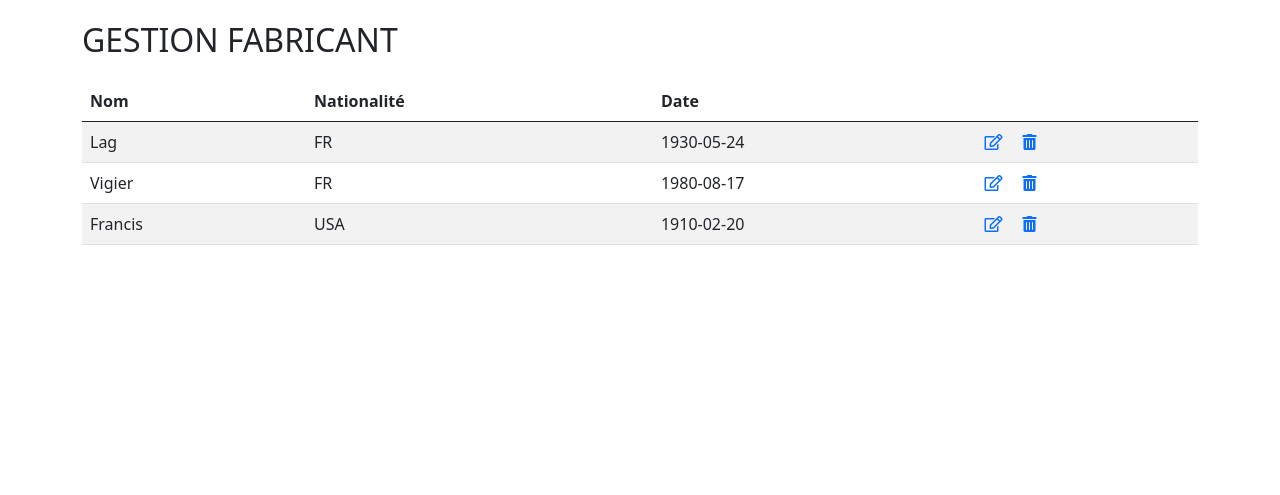
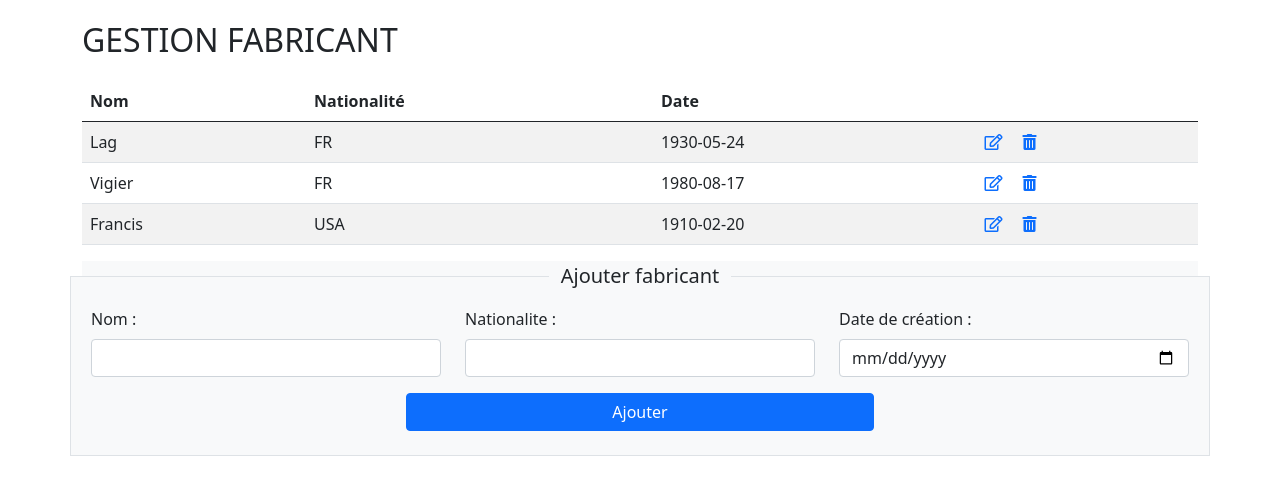
Before and after one commit to Pyromanprod/guitare, a PHP site: page /gestionfabricant.php in a window 1280 px wide. Shown: the part 56-551 px from the top of the page. Run offline with PHP 8.4, Linux system fonts and the light colour scheme; data comes from the database, SQL or seed files in the repository.

Commit message:
ajout formulaire addfabricant

```diff
--- a/gestionfabricant.php
+++ b/gestionfabricant.php
@@ -71,6 +71,50 @@
             </tbody>
         </table>
 
+        <form action="traitement/addfabricant.php" method="POST" class="bg-light">
+            <fieldset class="border p-2 form-group bg-light needs-validation row ">
+                <legend class="w-auto float-none fs-5 mx-auto">Ajouter fabricant
+                </legend>
+                <div class="mb-3 col-4">
+                    <label for="nom" class="form-label">Nom :</label>
+                    <input type="text" class="form-control" id="nom" name="nom" required>
+                </div>
+                <div class="mb-3 col-4">
+                    <label for="nationalite" class="form-label">Nationalite :</label>
+                    <input type="text" class="form-control" id="nationalite" name="nationalite" required>
+                </div>
+                <div class="mb-3 col-4">
+                    <label for="date_create" class="form-label">Date de création :</label>
+                    <input type="date" class="form-control" id="date_create" name="date_create" required>
+                </div>
+
+                <button type="submit" class="btn btn-primary col-5 mx-auto" name="envoyer">Ajouter</button>
+                <div class="col-12">
+                    <p><?php if (isset($_GET['erreur'])) {
+
+                            switch ($_GET['erreur']) {
+                                case '0':
+                                    echo "merci de passer par le formulaire";
+                                    break;
+                                case '1':
+                                    echo "Nom obligatoire";
+                                    break;
+                                case '2':
+                                    echo "date de création obligatoire";
+                                    break;
+                                case '3':
+                                    echo "date de création obligatoire";
+                                    break;
+                                    echo "nationalité obligatoire";
+                                default:
+                                    # code...
+                                    break;
+                            }
+                        } ?></p>
+                </div>
+            </fieldset>
+        </form>
+
 
     </div>
 
```
Also changed, not shown: traitement/addfabricant.php (added, +40 -0 lines).
